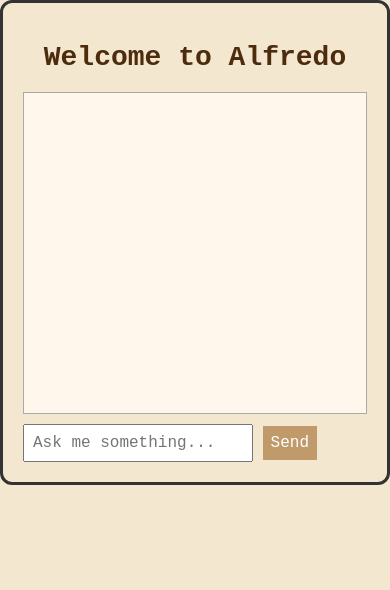
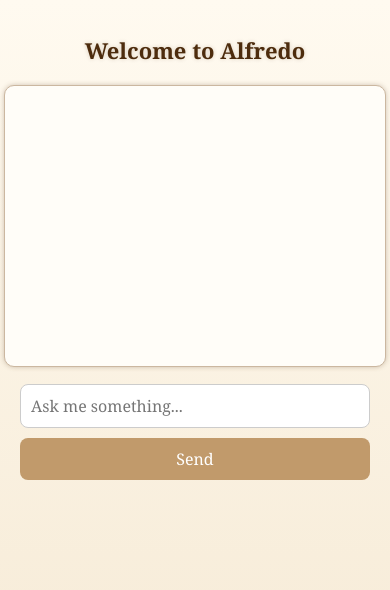
Before and after one commit to Thecreative1/casamento-jogo, a website: page Alfredo.html in a window 390 px wide. Drawn offline with Linux system fonts and the light colour scheme.

Commit message:
Update Alfredo.html

```diff
--- a/Alfredo.html
+++ b/Alfredo.html
@@ -3,36 +3,53 @@
 <head>
   <meta charset="UTF-8" />
   <title>Alfredo – Wedding Edition</title>
+  <meta name="viewport" content="width=device-width, initial-scale=1.0" />
   <style>
     body {
-      background-color: #f4e7d0;
-      font-family: "Courier New", monospace;
+      background: linear-gradient(to bottom, #fffaf0, #f4e7d0);
+      font-family: "Georgia", serif;
       padding: 20px;
-      max-width: 600px;
-      margin: auto;
-      border: 3px solid #333;
-      border-radius: 12px;
+      margin: 0;
+      display: flex;
+      flex-direction: column;
+      align-items: center;
+      justify-content: flex-start;
+      min-height: 100vh;
     }
 
     h1 {
       text-align: center;
       font-size: 28px;
       color: #4d2c0d;
+      margin-bottom: 20px;
+      text-shadow: 0 0 4px rgba(77, 44, 13, 0.2);
     }
 
     #chat {
-      height: 300px;
-      overflow-y: scroll;
-      border: 1px solid #aaa;
-      padding: 10px;
-      background: #fff6ec;
-      margin-bottom: 10px;
+      height: 320px;
+      overflow-y: auto;
+      border: 1px solid #cbb7a0;
+      padding: 15px;
+      background: #fffdf8;
+      margin-bottom: 12px;
+      width: 100%;
+      max-width: 500px;
+      border-radius: 10px;
+      box-shadow: 0 0 8px rgba(140, 90, 40, 0.2);
     }
 
     input, button {
       font-family: inherit;
       font-size: 16px;
-      padding: 8px;
+      padding: 10px;
+      margin-top: 5px;
+      border-radius: 8px;
+      border: 1px solid #ccc;
+    }
+
+    input {
+      width: calc(100% - 110px);
+      max-width: 390px;
     }
 
     button {
@@ -40,14 +57,43 @@
       border: none;
       color: white;
       cursor: pointer;
+      width: 90px;
+      margin-left: 5px;
+    }
+
+    @media screen and (max-width: 600px) {
+      #chat {
+        height: 250px;
+        font-size: 14px;
+        box-shadow: 0 0 5px rgba(100, 70, 40, 0.3);
+      }
+
+      input, button {
+        width: 100%;
+        margin: 5px 0 0 0;
+      }
+
+      input {
+        width: 100%;
+      }
+
+      button {
+        width: 100%;
+      }
+
+      h1 {
+        font-size: 22px;
+      }
     }
   </style>
 </head>
 <body>
   <h1>Welcome to Alfredo</h1>
   <div id="chat"></div>
-  <input type="text" id="userInput" placeholder="Ask me something..." />
-  <button onclick="sendMessage()">Send</button>
+  <div style="display: flex; flex-wrap: wrap; gap: 5px; max-width: 500px; width: 100%;">
+    <input type="text" id="userInput" placeholder="Ask me something..." />
+    <button onclick="sendMessage()">Send</button>
+  </div>
 
   <script>
     const chatBox = document.getElementById("chat");
```
